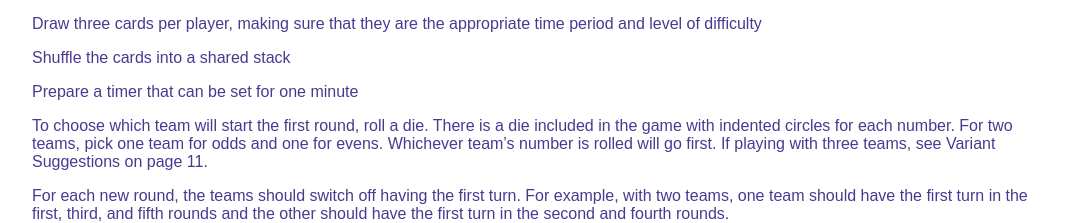
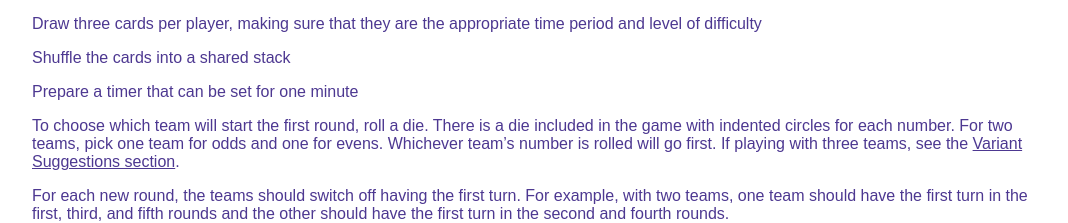
Before and after one commit to heidistiles/Quizzical-History, a plain HTML site: page index.html in a window 1280 px wide. Shown: the part 1026-1249 px from the top of the page, without its empty margins (104-1172 px from the left). Drawn offline with Linux system fonts and the light colour scheme.

Commit message:
Update index.html

```diff
--- a/index.html
+++ b/index.html
@@ -42,7 +42,7 @@
       <p>Draw three cards per player, making sure that they are the appropriate time period and level of difficulty</p>
       <p>Shuffle the cards into a shared stack</p>
       <p>Prepare a timer that can be set for one minute</p>
-      <p>To choose which team will start the first round, roll a die. There is a die included in the game with indented circles for each number. For two teams, pick one team for odds and one for evens. Whichever team’s number is rolled will go first. If playing with three teams, see Variant Suggestions on page 11.</p>
+      <p>To choose which team will start the first round, roll a die. There is a die included in the game with indented circles for each number. For two teams, pick one team for odds and one for evens. Whichever team’s number is rolled will go first. If playing with three teams, see the <a href="#variants">Variant Suggestions section</a>.</p>
       <p>For each new round, the teams should switch off having the first turn. For example, with two teams, one team should have the first turn in the first, third, and fifth rounds and the other should have the first turn in the second and fourth rounds.</p>
       <h4>Quick Tip: Game set-up depends on the version of Quizzical History being played. For example, when playing with younger players, it may be appropriate to only play the first round, and so players might choose to take an additional card per player. Check out <a href="#variants">Variant Suggestions</a> to read more.</h4>
     <h2 id="gameplay">Gameplay</h2>
```
